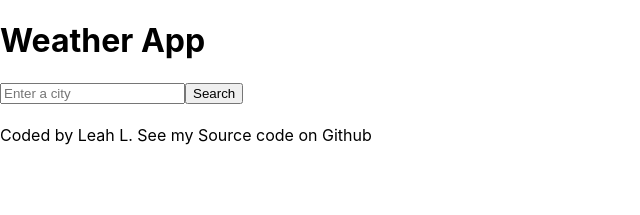
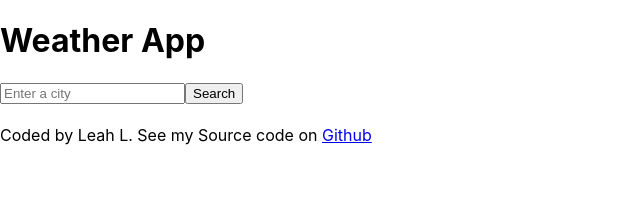
Before and after one commit to AugustaElle/my-app, a React (Create React App) app: page / in a window 1280 px wide. Shown: the top 215 px of the page, without its empty margins (0-640 px from the left). Built offline with nearby package versions, Linux system fonts and the light colour scheme.

Commit message:
Added working link to github

```diff
--- a/src/App.js
+++ b/src/App.js
@@ -40,7 +40,7 @@ export default function App() {
         <input type="submit" value="Search" />
       </form>
       <h1>{temperature}</h1>
-      <footer>Coded by Leah L.  See my Source code on <a>Github</a> </footer>
+      <footer>Coded by Leah L.  See my Source code on <a href="https://github.com/AugustaElle/my-app" rel="noopener noreferrer">Github</a> </footer>
     </div>
   );
 }
```
Also changed, not shown: 1 other file (tests, documents, lock files or other folders).
